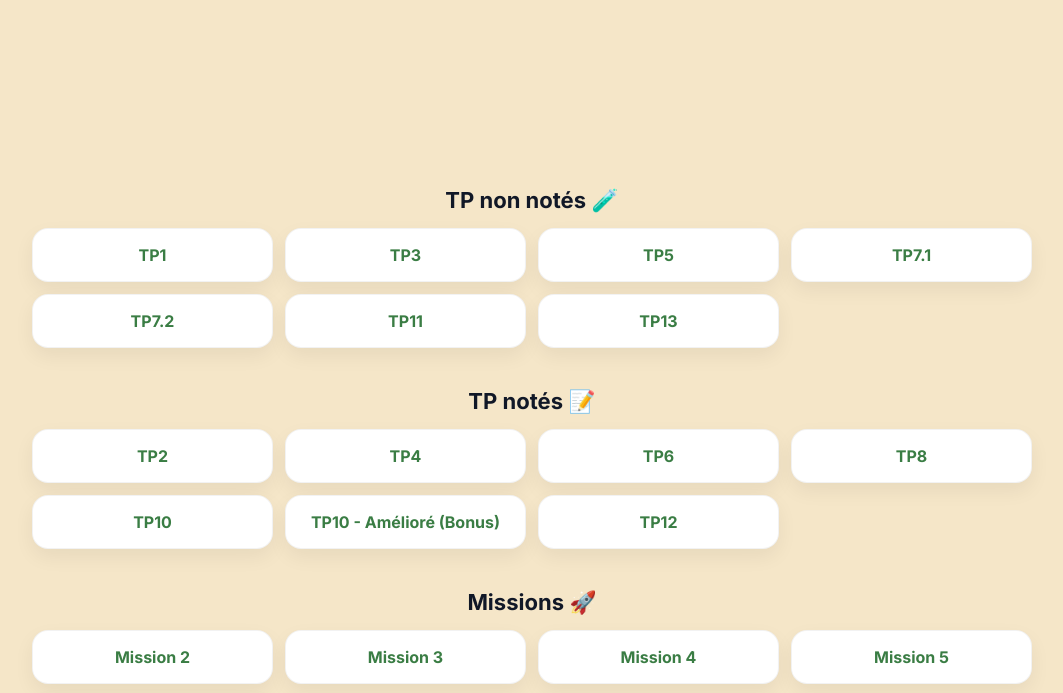
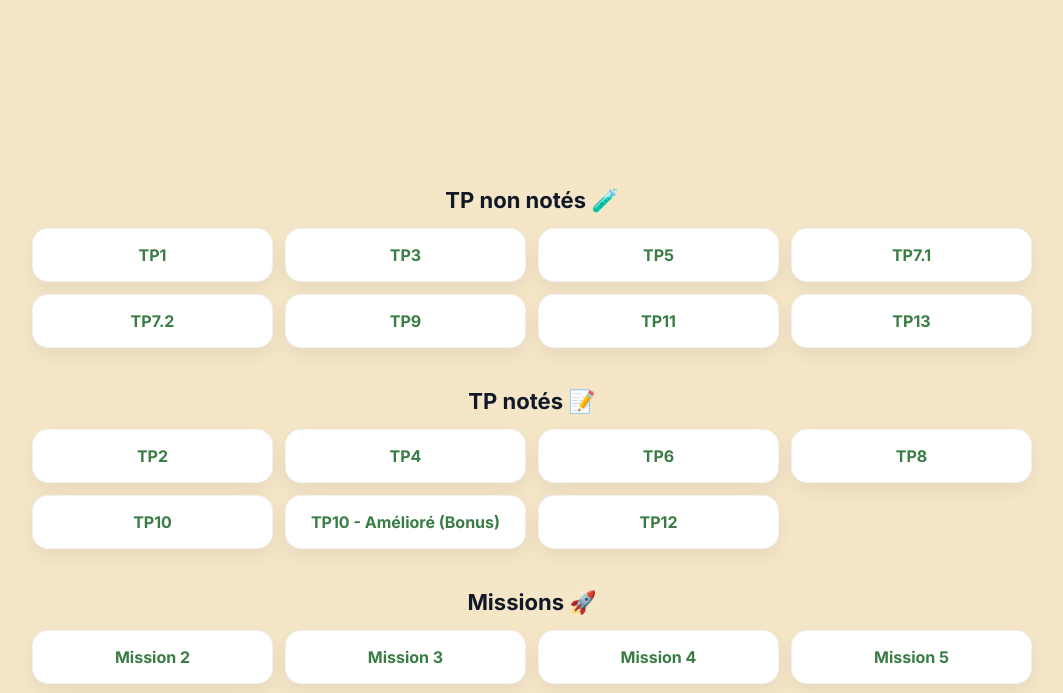
Before and after one commit to moad78/PortFolio, a plain HTML site: page projets/index.html in a window 1280 px wide. Shown: the part 73-766 px from the top of the page, without its empty margins (108-1171 px from the left). Drawn offline with Linux system fonts and the light colour scheme.

Commit message:
Add link for TP9 in index.html

```diff
--- a/projets/index.html
+++ b/projets/index.html
@@ -31,6 +31,7 @@
         <li class="card"><a class="card-link" href="TP5/index.html"><span class="card-title">TP5</span></a></li>
         <li class="card"><a class="card-link" href="TP7.1/index.html"><span class="card-title">TP7.1</span></a></li>
         <li class="card"><a class="card-link" href="TP7.2/index.html"><span class="card-title">TP7.2</span></a></li>
+        <li class="card"><a class="card-link" href="TP11/index.html"><span class="card-title">TP9</span></a></li>
          <li class="card"><a class="card-link" href="TP11/index.html"><span class="card-title">TP11</span></a></li>
         <li class="card"><a class="card-link" href="TP11/index.html"><span class="card-title">TP13</span></a></li>
       </ul>
```
